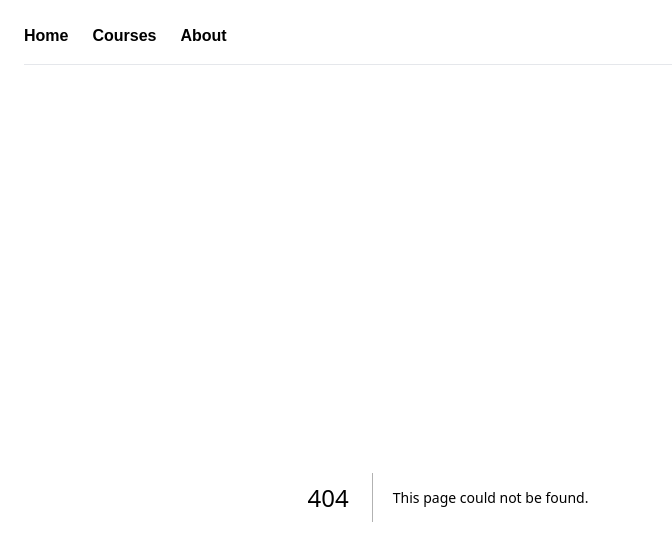
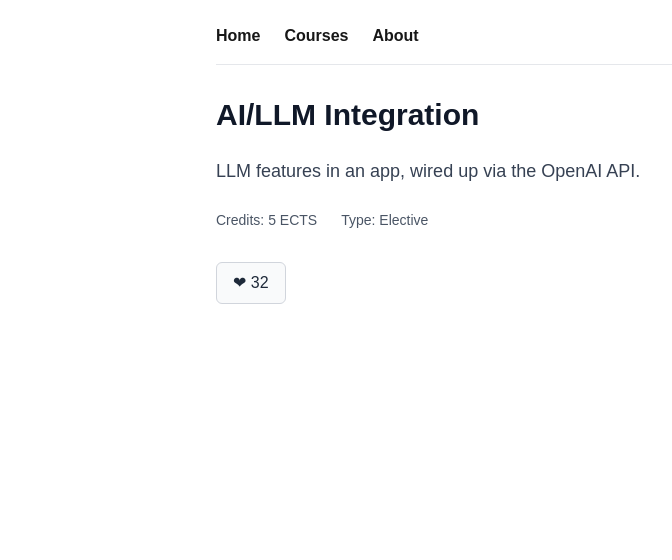
Before and after one commit to WarlockLeylin/course-catalog, a Next.js app: page /courses/ai-integration in a window 1280 px wide. Before the commit this address had no page. Shown: the top 560 px of the page, without its empty margins (0-672 px from the left). Built offline with nearby package versions, Linux system fonts and the light colour scheme.

Commit message:
dynamic routing, loading and not found pages, like button client component added.

```diff
--- /dev/null
+++ b/app/courses/[id]/loading.tsx
@@ -0,0 +1,7 @@
+export default function LoadingCourse() {
+  return (
+    <div className="py-10 text-center text-gray-500 font-medium">
+      Loading course details...
+    </div>
+  );
+}
--- /dev/null
+++ b/app/courses/[id]/page.tsx
@@ -0,0 +1,43 @@
+import { getCourse, getCourses } from '@/lib/courses';
+import LikeButton from '@/components/LikeButton';
+import { notFound } from 'next/navigation';
+
+type PageProps = {
+  params: Promise<{ id: string }>;
+};
+
+// to gather static pages on build step
+export async function generateStaticParams() {
+  const courses = await getCourses();
+  return courses.map((course) => ({
+    id: course.id,
+  }));
+}
+
+export default async function CourseDetailPage({ params }: PageProps) {
+  const { id } = await params;
+  const course = await getCourse(id);
+
+  // Course not found
+  if (!course) {
+    notFound();
+  }
+
+  return (
+    <main className="space-y-6">
+      <h1 className="text-3xl font-bold text-gray-900">{course.title}</h1>
+      <p className="text-gray-700 text-lg leading-relaxed">
+        {course.description}
+      </p>
+
+      <div className="flex gap-6 items-center text-sm font-medium text-gray-600">
+        <span>Credits: {course.credits} ECTS</span>
+        <span>Type: {course.isElective ? 'Elective' : 'Required'}</span>
+      </div>
+
+      <div className="pt-2">
+        <LikeButton initialLikes={course.likes} />
+      </div>
+    </main>
+  );
+}
--- /dev/null
+++ b/app/courses/not-found.tsx
@@ -0,0 +1,20 @@
+import Link from 'next/link';
+
+export default function CourseNotFound() {
+  return (
+    <main className="space-y-4 py-10 text-center">
+      <h2 className="text-2xl font-bold text-gray-900">Course Not Found</h2>
+      <p className="text-gray-600">
+        The requested course does not exist in our catalog.
+      </p>
+      <div>
+        <Link
+          href="/courses"
+          className="text-blue-600 underline font-medium hover:text-blue-800"
+        >
+          ← Back to Course Directory
+        </Link>
+      </div>
+    </main>
+  );
+}
--- /dev/null
+++ b/components/LikeButton.tsx
@@ -0,0 +1,20 @@
+'use client';
+
+import { useState } from 'react';
+
+type LikeButtonProps = {
+  initialLikes: number;
+};
+
+export default function LikeButton({ initialLikes }: LikeButtonProps) {
+  const [likes, setLikes] = useState<number>(initialLikes);
+
+  return (
+    <button
+      onClick={() => setLikes((prev) => prev + 1)}
+      className="px-4 py-2 border border-gray-300 rounded-md bg-gray-50 hover:bg-gray-100 transition font-medium text-gray-800"
+    >
+      ❤ {likes}
+    </button>
+  );
+}
```
